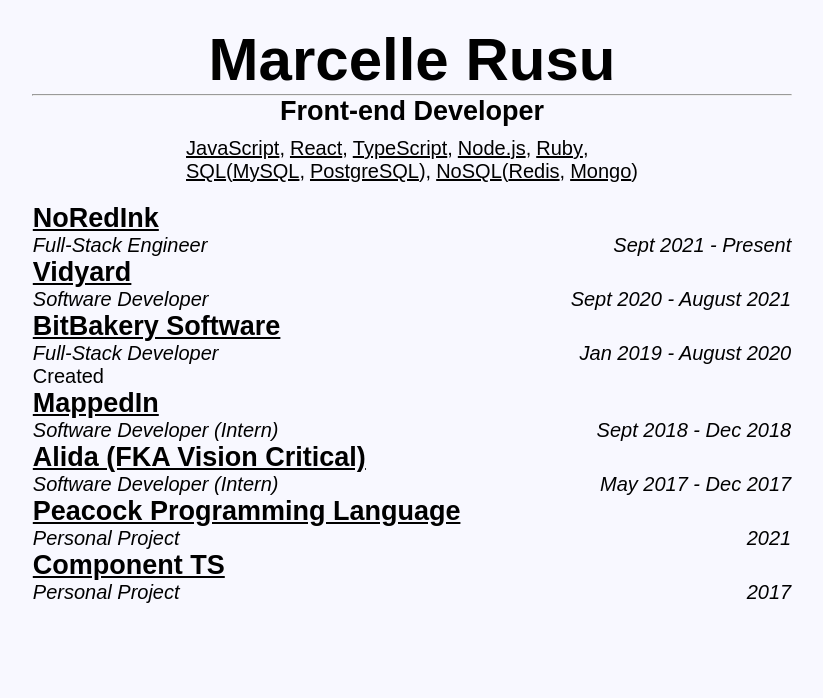
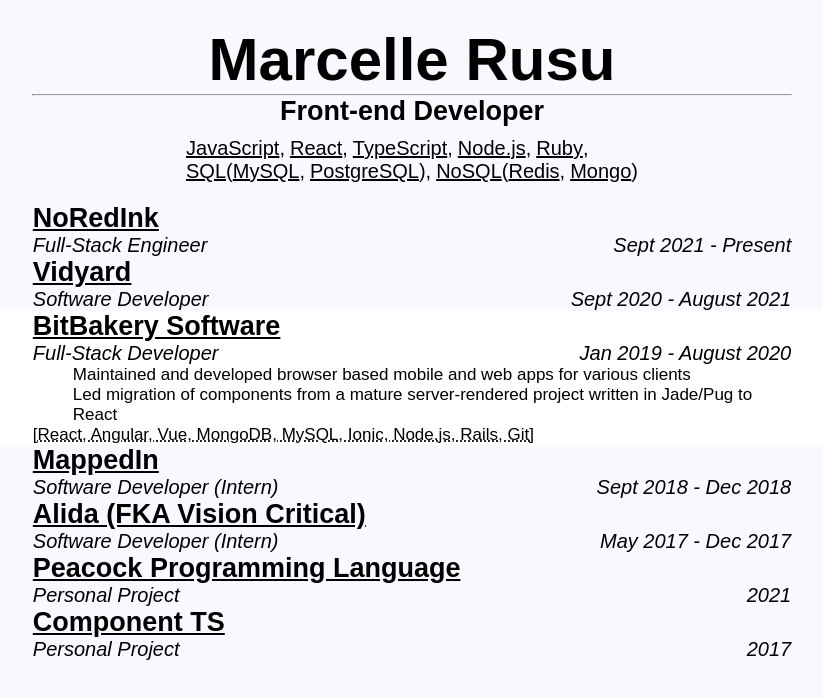
Before and after one commit to marcellerusu/personal-website, a React (Create React App) app: page / in a window 1280 px wide. Both pictures are taken after a click on the heading 640 px from the left and 338 px from the top of the page. Shown: the top 698 px of the page, without its empty margins (228-1051 px from the left). Built offline with nearby package versions, Linux system fonts and the light colour scheme; a web font is replaced by a local one.

Commit message:
copy content from resume

```diff
--- a/src/App.js
+++ b/src/App.js
@@ -3,6 +3,11 @@
 
 const Main = styled.div`
   font-size: 20px;
+  ul {
+    margin: 0;
+    list-style: none;
+  }
+
   hr {
     margin: 0;
   }
@@ -34,13 +39,18 @@
 `;
 
 const Details = styled.details`
+  &[open] {
+    background-color: white;
+  }
   transition: background-color 250ms ease-out 0ms;
   &:hover {
     background-color: white;
   }
+
+  > * {
+    margin: 0 20% 0 20%;
+  }
   summary {
-    margin: 0 20% 0 20%;
-
     list-style: none;
     h3 {
       z-index: 2;
@@ -55,11 +65,14 @@
       width: 100%;
       display: flex;
       justify-content: space-between;
-      font-style: italic;
     }
   }
+  /* {children} */
   > div {
-    margin: 0 20% 0 20%;
+    font-size: 17px;
+    p {
+      text-decoration: underline dotted;
+    }
   }
 `;
 
@@ -69,8 +82,8 @@
       <summary>
         <h3>{title}</h3>
         <div>
-          <p>{position}</p>
-          <p>{dateRange}</p>
+          <em>{position}</em>
+          <em>{dateRange}</em>
         </div>
       </summary>
       <div>{children}</div>
@@ -108,45 +121,110 @@
         position="Full-Stack Engineer"
         dateRange="Sept 2021 - Present"
       >
-        Created
+        <ul>
+          <li>
+            Worked on a tightly-coupled 3rd party integration with Schoology
+            that was developed from start to pilot in 2 months
+          </li>
+          <li>Wrote & recorded original song for NoRedInk tech podcast :)</li>
+        </ul>
+        <p>[Elm, Haskell, Rails, MySQL, Nix, Git]</p>
       </Item>
       <Item
         title="Vidyard"
         position="Software Developer"
         dateRange="Sept 2020 - August 2021"
       >
-        Created
+        <ul>
+          <li>
+            Worked on a growth team to develop many concurrent feature-gated
+            experiments to increase Activation rates
+          </li>
+          <li>
+            Implemented a LinkedIn injection which enabled users to record &
+            send videos from within the native LinkedIn chat UI
+          </li>
+        </ul>
+        <p>[Rails, Vue, React, LaunchDarkly, MySQL, Git]</p>
       </Item>
       <Item
         title="BitBakery Software"
         position="Full-Stack Developer"
         dateRange="Jan 2019 - August 2020"
       >
-        Created
+        <ul>
+          <li>
+            Maintained and developed browser based mobile and web apps for
+            various clients
+          </li>
+          <li>
+            Led migration of components from a mature server-rendered project
+            written in Jade/Pug to React
+          </li>
+        </ul>
+        <p>[React, Angular, Vue, MongoDB, MySQL, Ionic, Node.js, Rails, Git]</p>
       </Item>
       <Item
         title="MappedIn"
         position="Software Developer (Intern)"
         dateRange="Sept 2018 - Dec 2018"
       >
-        Created
+        <ul>
+          <li>
+            Worked primarily on a content management system developed to serve
+            indoor map maintainers
+          </li>
+          <li>Migrated legacy state management to Redux</li>
+        </ul>
+        <p>[React, Redux, MongoDB, Git, Node.js, Enzyme]</p>
       </Item>
       <Item
         title="Alida (FKA Vision Critical)"
         position="Software Developer (Intern)"
         dateRange="May 2017 - Dec 2017"
       >
-        Created
+        <ul>
+          <li>
+            Merged features of an acquired company (Pressly) into Vision
+            Critical’s product
+          </li>
+          <li>
+            Built automated process of upgrading customers to use features of
+            the acquired company (Pressly)
+          </li>
+        </ul>
+        <p>[C#, React, MS SQL, .NET, Git, NUnit]</p>
       </Item>
       <Item
         title="Peacock Programming Language"
         position="Personal Project"
         dateRange="2021"
       >
-        Created
+        <ul>
+          <li>
+            "Create front-end applications with powerful/declarative run-time
+            assertions & concise view functions"
+          </li>
+          <li>
+            Designed implemented front-end language inspired by Clojure, Elixir,
+            Ruby & ML
+          </li>
+        </ul>
+        <p>[Ruby, RSpec, JavaScript]</p>
       </Item>
       <Item title="Component TS" position="Personal Project" dateRange="2017">
-        Created
+        <ul>
+          <li>
+            Front-end library influenced by Elm to make functional style web
+            applications in TypeScript
+          </li>
+          <li>
+            Created to learn more about how front end libraries work & to see if
+            TypeScript's type system was powerful enough to express TEA (the elm
+            architecture)
+          </li>
+        </ul>
+        <p>[TypeScript]</p>
       </Item>
     </Main>
   );
```
